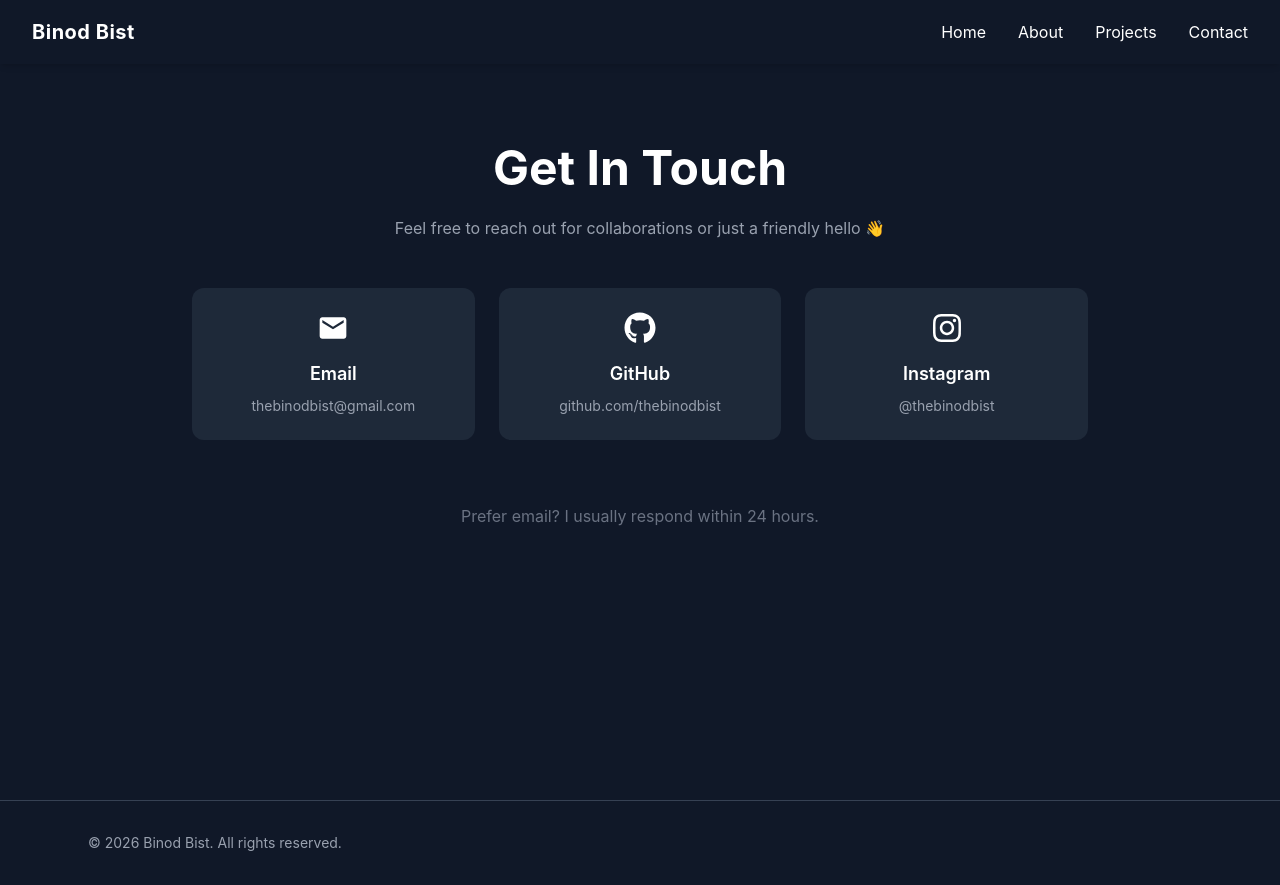
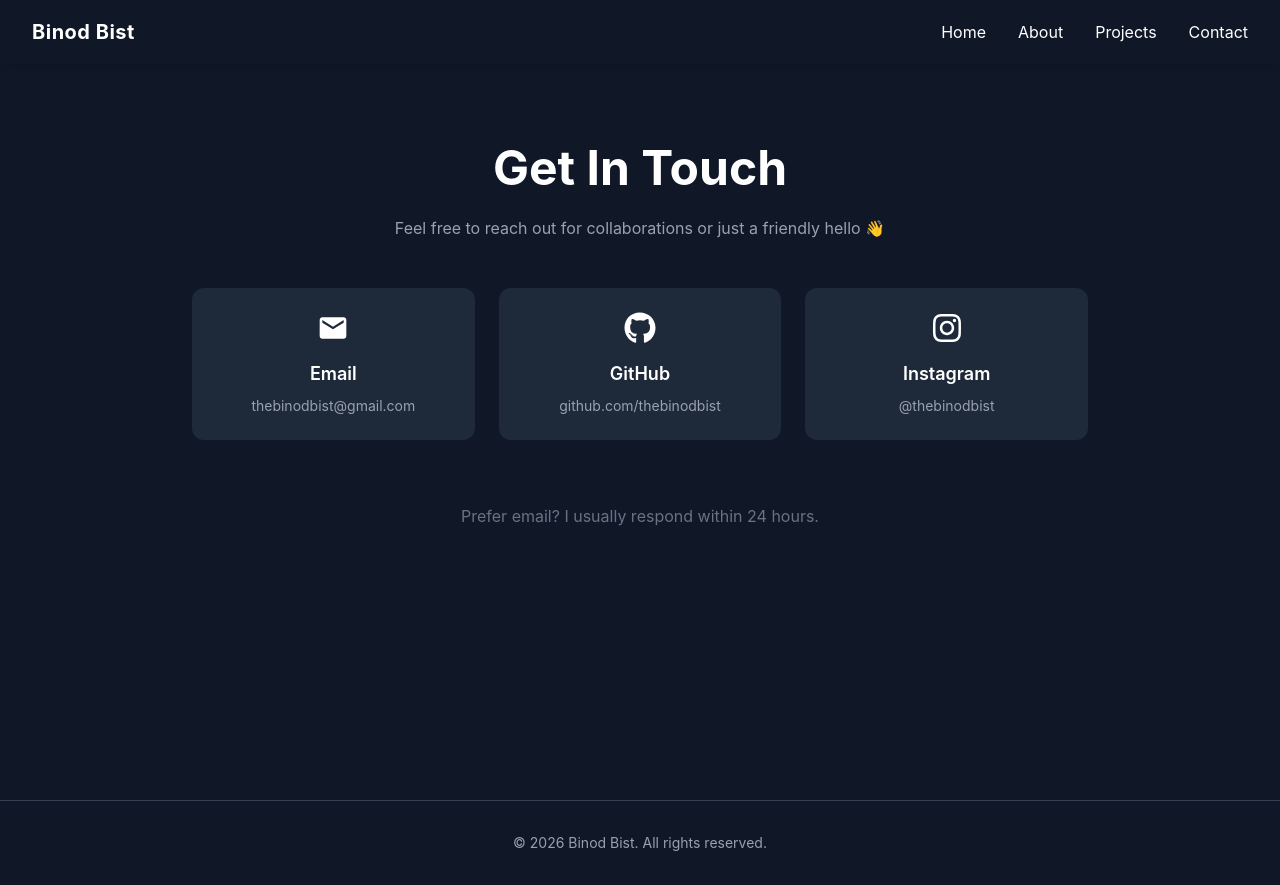
Before and after one commit to TheBinodBist/portfolio, a React (Vite) app: page /contact in a window 1280 px wide. Built offline with nearby package versions, Linux system fonts and the light colour scheme.

Commit message:
footer updated

```diff
--- a/src/components/Footer.jsx
+++ b/src/components/Footer.jsx
@@ -6,7 +6,7 @@
     <footer className="bg-[#101828] border-t border-gray-700">
       <div className="max-w-6xl mx-auto px-6 py-8 flex flex-col md:flex-row items-center justify-between gap-4">
 
-        <p className="text-gray-400 text-sm text-center md:text-left">
+        <p className="text-gray-400 text-sm text-center mx-auto md:text-left">
           © {new Date().getFullYear()} Binod Bist. All rights reserved.
         </p>
 
```
